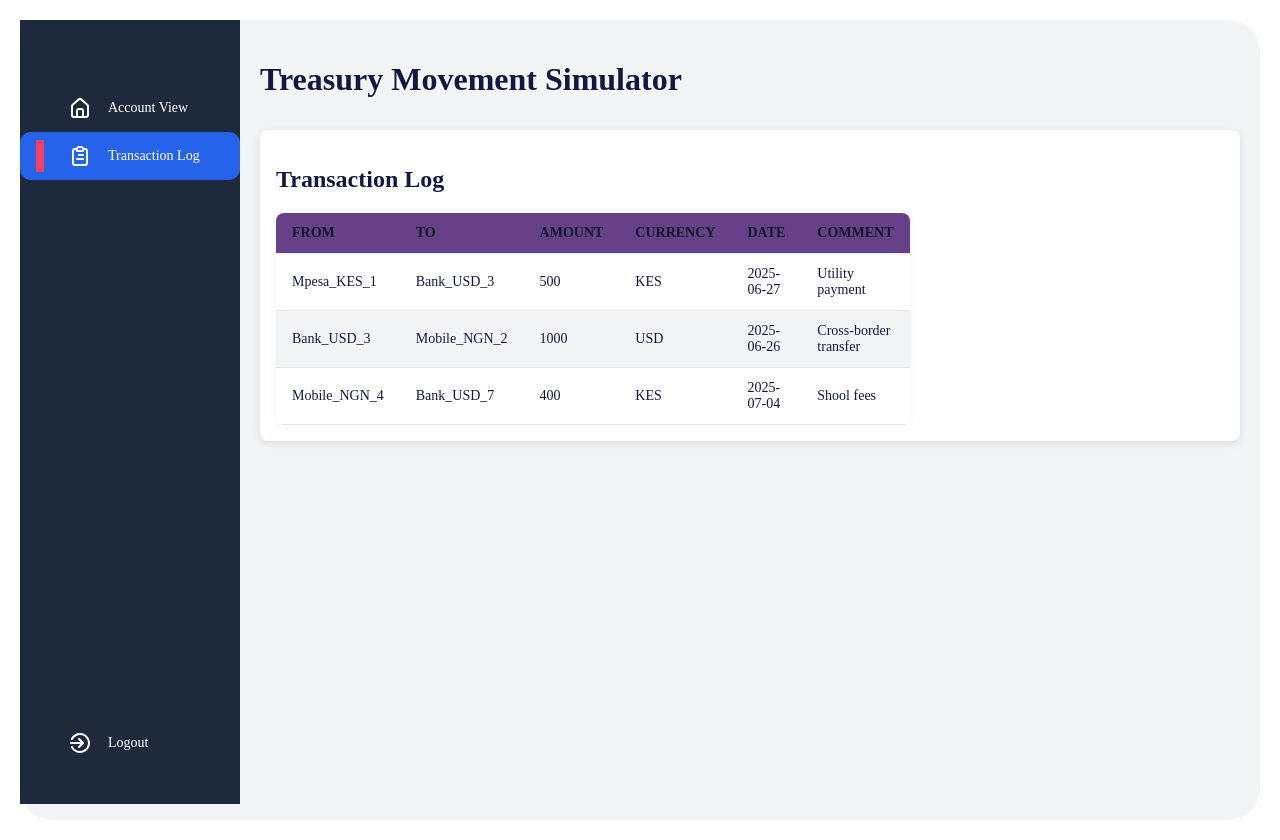
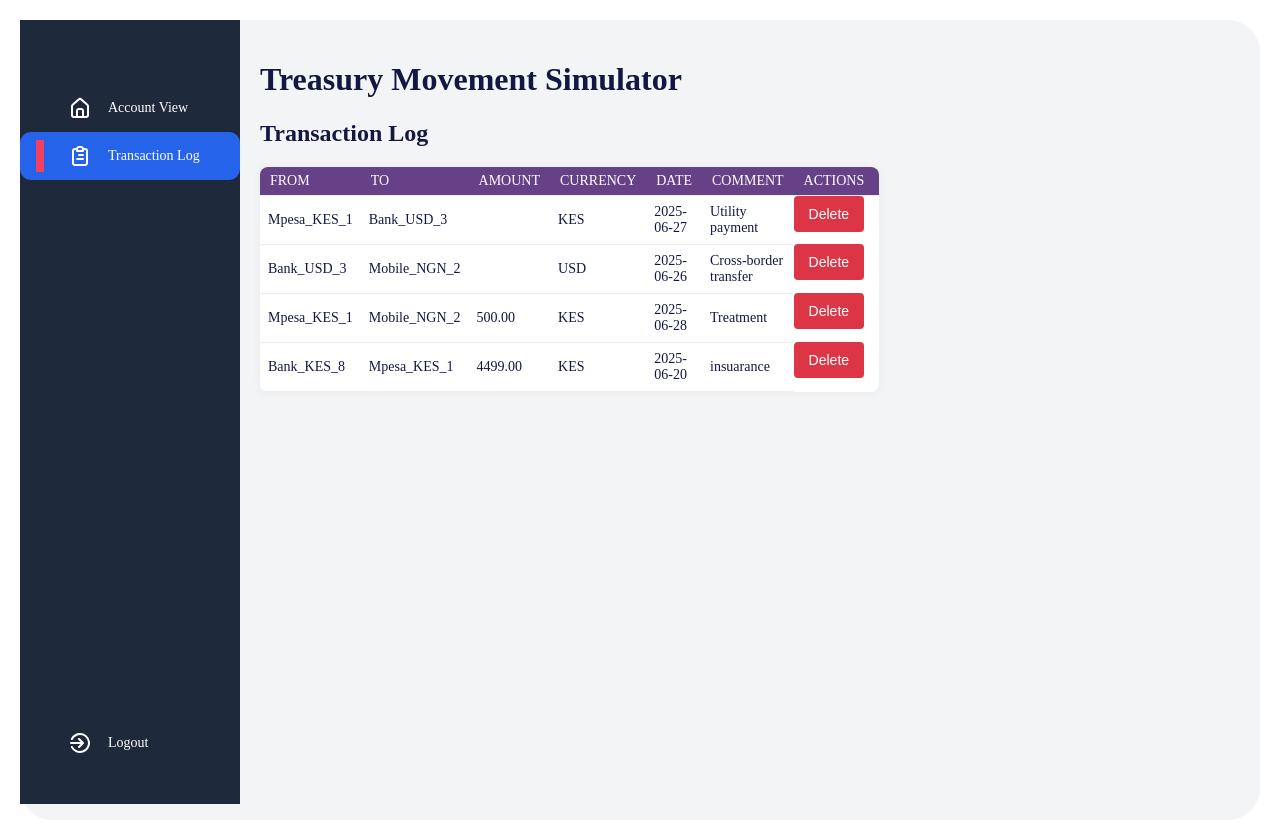
Before and after one commit to fidelis182/Treasury-Movement-Simulator, a React (Create React App) app in the folder treasury-simulator/: page /transactions in a window 1280 px wide. Built offline with nearby package versions, Linux system fonts and the light colour scheme; data requests are answered from the project's data file.

Commit message:
completed my app

```diff
--- a/treasury-simulator/db.json
+++ b/treasury-simulator/db.json
@@ -81,13 +81,26 @@
       "comment": "Cross-border transfer"
     },
     {
-      "id": "eee2",
-      "account_From": "Mobile_NGN_4",
-      "account_To": "Bank_USD_7",
-      "amount": 400,
+      "id": "4513",
+      "account_From": "Mpesa_KES_1",
+      "account_To": "Mobile_NGN_2",
+      "originalAmount": 500,
+      "convertedAmount": "500.00",
       "currency": "KES",
-      "date": "2025-07-04",
-      "comment": "Shool fees"
+      "convertedCurrency": "KES",
+      "date": "2025-06-28",
+      "comment": "Treatment"
+    },
+    {
+      "id": "6490",
+      "account_From": "Bank_KES_8",
+      "account_To": "Mpesa_KES_1",
+      "originalAmount": 4499,
+      "convertedAmount": "4499.00",
+      "currency": "KES",
+      "convertedCurrency": "KES",
+      "date": "2025-06-20",
+      "comment": "insuarance"
     }
   ]
 }
--- a/treasury-simulator/src/components/Form/TransferForm.jsx
+++ b/treasury-simulator/src/components/Form/TransferForm.jsx
@@ -1,6 +1,11 @@
 import { useState, useEffect } from "react";
 import "./transfer.css";
 import { useNavigate } from "react-router-dom";
+const exchangeRates = {
+  KES: { USD: 0.0067, NGN: 5.4 },
+  USD: { KES: 150.0, NGN: 810.0 },
+  NGN: { KES: 27.5, USD: 0.0012 },
+};
 
 export default function TransferForm({
   fromAccount,
@@ -23,7 +28,6 @@ export default function TransferForm({
 
   const handleSubmit = (e) => {
     e.preventDefault();
-
     const amountNum = parseFloat(amount);
 
     if (isNaN(amountNum)) {
@@ -32,16 +36,37 @@ export default function TransferForm({
     }
 
     const from = accounts.find((acc) => acc.name === account_From);
-    if (from && amountNum > from.balance) {
-      alert("Insufficient balance.");
+    if (!from) {
+      alert("Invalid source account.");
+      return;
+    }
+
+    const fromCurrency = from.currency.toUpperCase();
+    const inputCurrency = currency.toUpperCase();
+    let convertedAmount = amountNum;
+
+    // Convert if currencies differ
+    if (inputCurrency !== fromCurrency) {
+      const rate = exchangeRates[inputCurrency]?.[fromCurrency];
+      if (!rate) {
+        alert(`No exchange rate from ${inputCurrency} to ${fromCurrency}`);
+        return;
+      }
+      convertedAmount = amountNum * rate;
+    }
+
+    if (convertedAmount > from.balance) {
+      alert("Insufficient balance after conversion.");
       return;
     }
 
     const AccountData = {
       account_From,
       account_To,
-      amount: amountNum,
-      currency,
+      originalAmount: amountNum,
+      convertedAmount: convertedAmount.toFixed(2),
+      currency: inputCurrency,
+      convertedCurrency: fromCurrency,
       date,
       comment,
     };
@@ -92,12 +117,13 @@ export default function TransferForm({
           required
         />
 
-        <label htmlFor="currency">Currency:</label>
+        <label htmlFor="currency">Currency (of amount above):</label>
         <input
           type="text"
           id="currency"
           value={currency}
           onChange={(e) => setCurrency(e.target.value)}
+          placeholder="e.g. KES, USD, NGN"
           required
         />
 
--- a/treasury-simulator/src/components/Transaction/TransactionLog.css
+++ b/treasury-simulator/src/components/Transaction/TransactionLog.css
@@ -1,40 +1,53 @@
-.transaction-log-container {
-  margin: 2rem auto;
-  padding: 1rem;
+.table-container {
+  margin-top: 20px;
+  position: relative;
+}
+table {
+  width: 60%;
+  font-size: 14px;
+  table-layout: auto;
+  position: absolute;
+  border-collapse: collapse;
   background-color: #ffffff;
   border-radius: 8px;
-  box-shadow: 0 2px 10px rgba(0, 0, 0, 0.1);
+  position: relative;
+  margin-top: 20px;
+  overflow: hidden;
+  box-shadow: 0 0 10px rgba(0, 0, 0, 0.05);
 }
 
-.transaction-table {
-  width: 60%;
-  border-collapse: collapse;
-  font-size: 14px;
+th,
+td {
+  padding: 6px 10px;
+  text-align: left;
+  border-bottom: 1px solid #eee;
 }
+td {
+  vertical-align: middle;
+  padding: 8px;
+}
+th {
+  background-color: #674188;
 
-.transaction-table th,
-.transaction-table td {
-  padding: 12px 16px;
-  text-align: left;
-  border-bottom: 1px solid #e5e7eb;
+  color: #ffffff;
+  font-weight: 500;
+  text-transform: uppercase;
 }
-
-.transaction-table th {
-  color: #111827;
-  background-color: #674188;
-  font-weight: 600;
+/* tr:nth-child(even) {
+  background-color: #e2bfd9;
+} */
+tr:hover {
+  background-color: #ebe9e8;
 }
-
-.transaction-table tr:nth-child(even) {
-  background-color: #f3f4f6;
+.errorMsg {
+  color: #c82333;
+  margin-bottom: 15px;
 }
-
-.transaction-table tr:hover {
-  background-color: #e5e7eb;
+.floating-form {
+  margin-top: 20px;
+  padding: 1rem;
+  background-color: #fff;
+  border: 1px solid #ddd;
+  border-radius: 0.5rem;
+  box-shadow: 0 2px 8px rgba(0, 0, 0, 0.1);
 }
-
-.no-transactions {
-  text-align: center;
-  color: #6b7280;
-  padding: 2rem;
-}
--- a/treasury-simulator/src/components/Transaction/TransactionLog.jsx
+++ b/treasury-simulator/src/components/Transaction/TransactionLog.jsx
@@ -10,6 +10,16 @@ export default function TransactionLog() {
       .then((data) => setTransactions(data))
       .catch((err) => console.error("Error fetching transactions:", err));
   }, []);
+  const handleDelete = (id) => {
+    fetch(`http://localhost:5000/transactions/${id}`, {
+      method: "DELETE",
+    })
+      .then(() => {
+        // Update the state after deletion
+        setTransactions((prev) => prev.filter((item) => item.id !== id));
+      })
+      .catch((err) => console.error("Delete failed:", err));
+  };
 
   return (
     <div className="transaction-log-container">
@@ -23,6 +33,7 @@ export default function TransactionLog() {
             <th>Currency</th>
             <th>Date</th>
             <th>Comment</th>
+            <th>Actions</th>
           </tr>
         </thead>
         <tbody>
@@ -37,10 +48,16 @@ export default function TransactionLog() {
               <tr key={tx.id}>
                 <td>{tx.account_From}</td>
                 <td>{tx.account_To}</td>
-                <td>{tx.amount}</td>
+                <td>{tx.convertedAmount}</td>
                 <td>{tx.currency}</td>
                 <td>{tx.date}</td>
                 <td>{tx.comment}</td>
+                <button
+                  className="btn btn-danger"
+                  onClick={() => handleDelete(tx.id)}
+                >
+                  Delete
+                </button>
               </tr>
             ))
           )}
```
